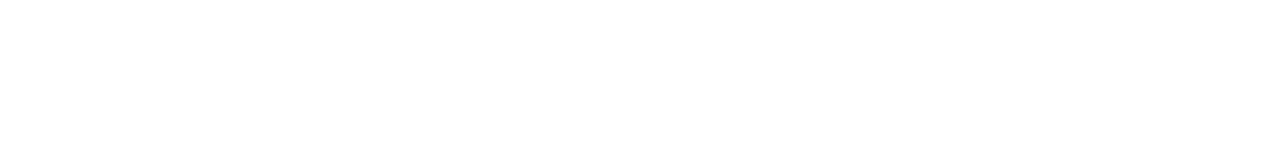
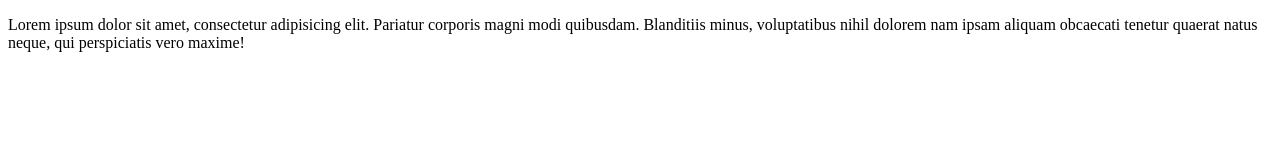
Before and after one commit to Dzk00/test, a plain HTML site: page index.html in a window 1280 px wide. Drawn offline with Linux system fonts and the light colour scheme.

Commit message:
modif index

```diff
--- a/index.html
+++ b/index.html
@@ -7,7 +7,8 @@
     <meta name="viewport" content="width=device-width, initial-scale=1.0">
     <title>Document</title>
 </head>
-<body>
+<body><p>Lorem ipsum dolor sit amet, consectetur adipisicing elit. Pariatur corporis magni modi quibusdam. Blanditiis minus,
+    voluptatibus nihil dolorem nam ipsam aliquam obcaecati tenetur quaerat natus neque, qui perspiciatis vero maxime!</p>
 
 </body>
 </html>
```
